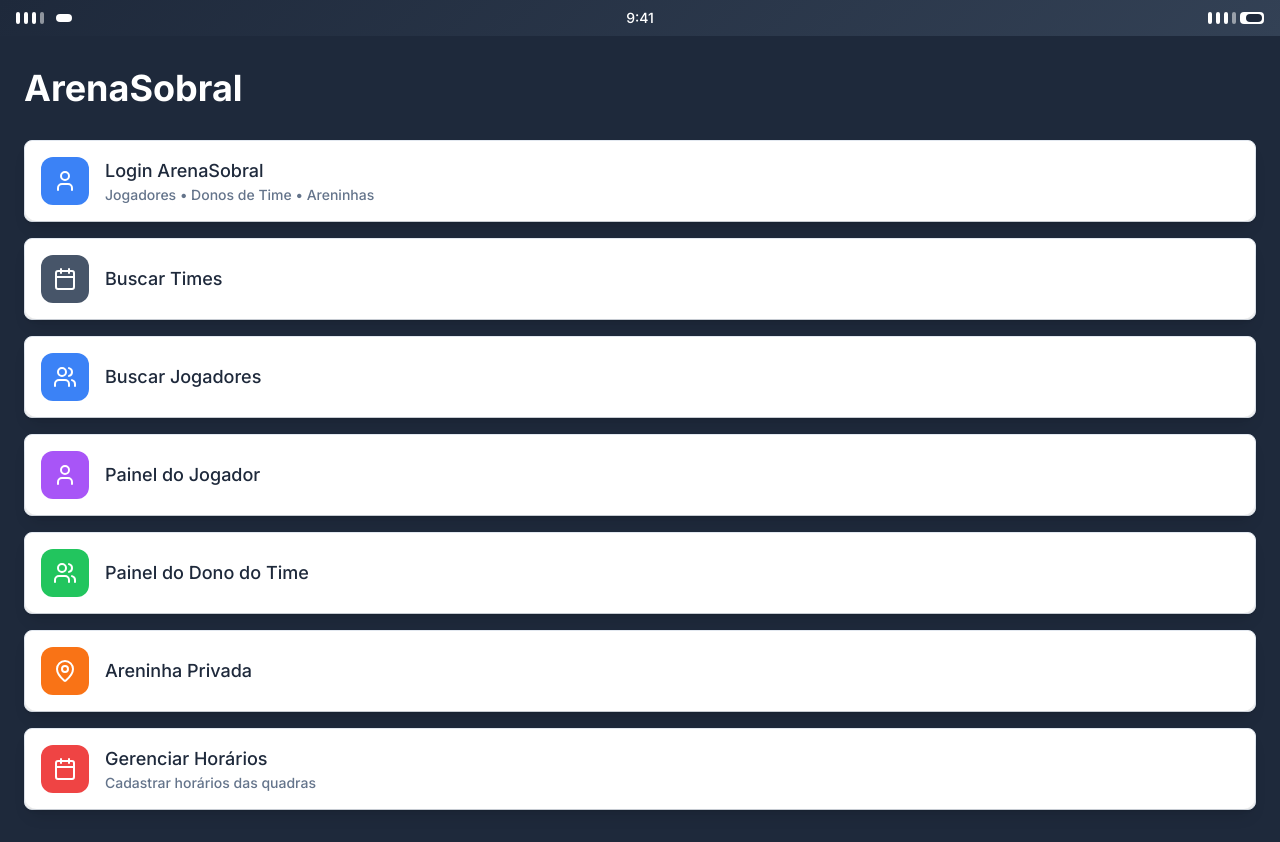
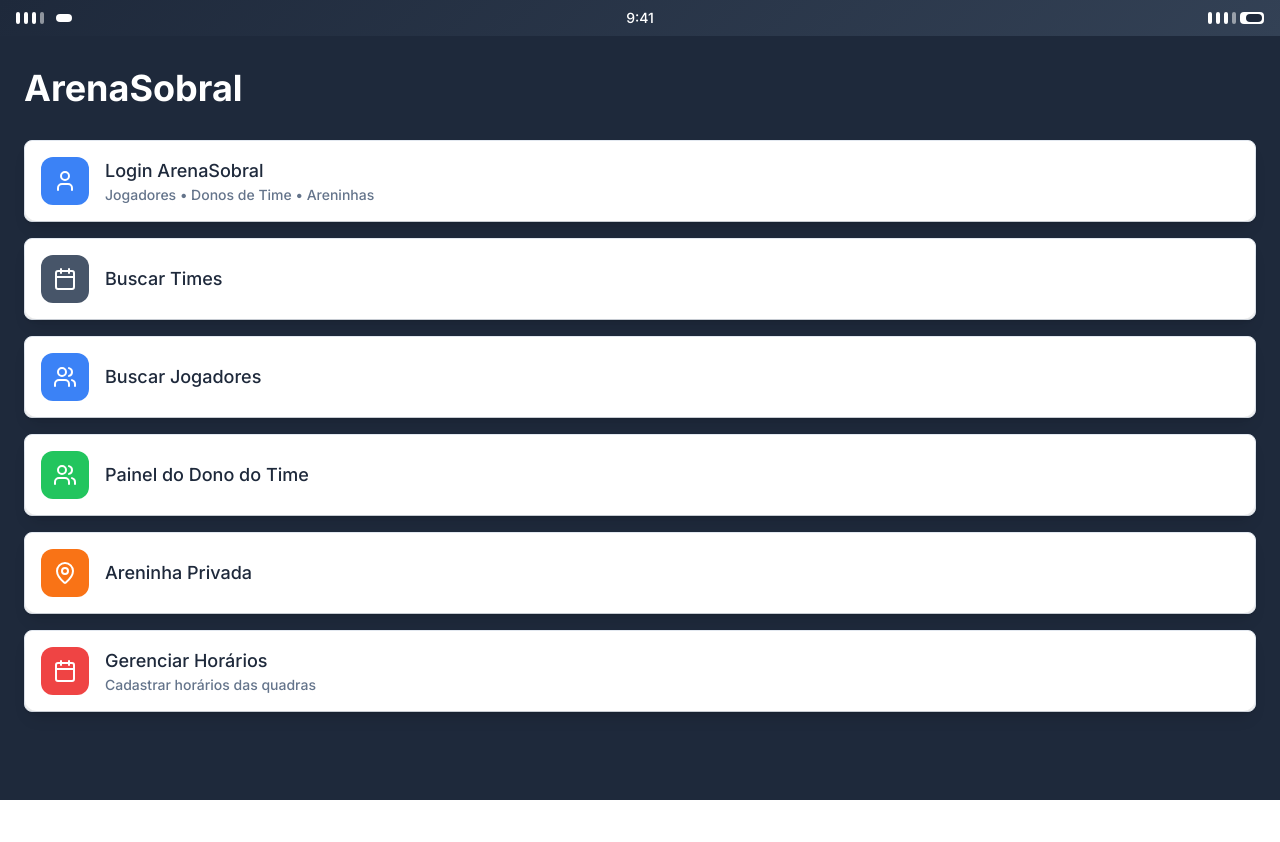
Before and after one commit to entrega363/arenasobral-app, a Next.js app: page / in a window 1280 px wide. After the commit the page ends 800 px from the top, so only its background shows below. Built offline with nearby package versions, Linux system fonts and the light colour scheme.

Commit message:
feat: Remove Painel do Jogador da página inicial - agora só aparece para usuários jogadores

```diff
--- a/src/components/screens/HomeScreen.tsx
+++ b/src/components/screens/HomeScreen.tsx
@@ -34,14 +34,7 @@ export function HomeScreen() {
       bgColor: 'bg-blue-500',
       onClick: () => router.push('/search/players')
     },
-    {
-      id: 'playerboard',
-      title: 'Painel do Jogador',
-      subtitle: '',
-      icon: User,
-      bgColor: 'bg-purple-500',
-      onClick: () => router.push('/dashboard/player')
-    },
+
     {
       id: 'teamowner',
       title: 'Painel do Dono do Time',
```
